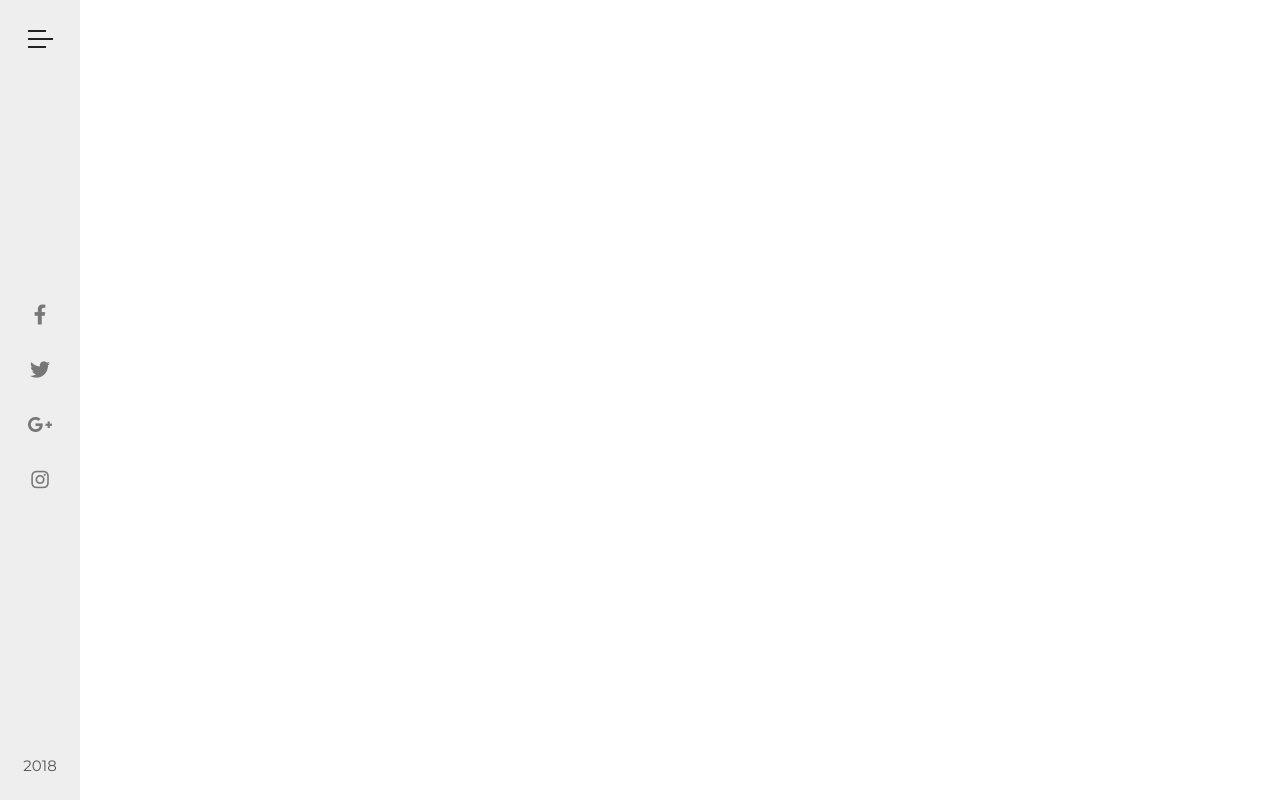
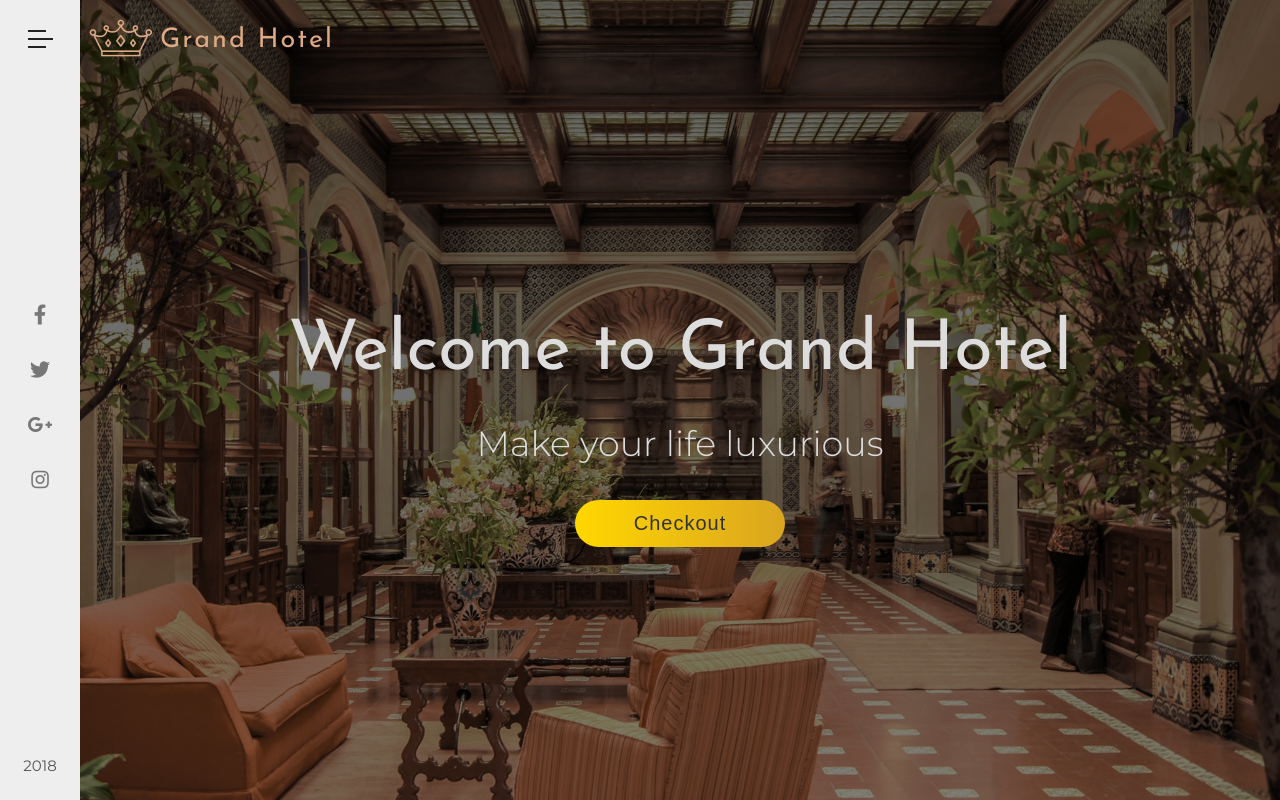
Before and after one commit to briancollins081/CSS-css3-grid-and-flexbox-projects, a plain HTML site: page section_4_grand_hotel_flexbox/index.html in a window 1280 px wide. Drawn offline with Linux system fonts and the light colour scheme.

Commit message:
Hotel: finished working on the header section

```diff
--- a/section_4_grand_hotel_flexbox/css/styles.css
+++ b/section_4_grand_hotel_flexbox/css/styles.css
@@ -199,24 +199,106 @@ body {
     margin-bottom: 1.5rem;
 }
 
-.checkbox:checked ~ .navigation {
+.checkbox:checked~.navigation {
     margin-left: 8rem;
     width: 40rem;
     left: 0;
 }
 
-.checkbox:checked ~ .sidebar .line-1{
+.checkbox:checked~.sidebar .line-1 {
     transform: rotate(-405deg) translate(-5px, 6px);
     width: 2.5rem;
 }
 
-.checkbox:checked ~ .sidebar .line-2{
+.checkbox:checked~.sidebar .line-2 {
     opacity: 0;
 }
-.checkbox:checked ~ .sidebar .line-3{
+
+.checkbox:checked~.sidebar .line-3 {
     transform: rotate(405deg) translate(-5px, -6px);
     width: 2.5rem;
 }
 
 /* end navigation */
 /* end of navbar */
+
+/* header */
+.header {
+    margin-left: 8rem;
+    min-height: 100vh;
+    background: linear-gradient(rgba(0, 0, 0, .6), rgba(0, 0, 0, .5)), url(../img/header-1.jpeg) center no-repeat;
+    background-size: cover;
+}
+
+.brand {
+    display: flex;
+    cursor: pointer;
+}
+
+.hotel-heading {
+    font-family: 'Josefin Sans', sans-serif;
+    font-size: 2.7rem;
+    font-weight: 400;
+    color: #deaa86;
+    letter-spacing: .2rem;
+}
+
+.banner {
+    color: #ddd;
+    height: 65rem;
+    display: flex;
+    flex-direction: column;
+    align-items: center;
+    justify-content: center;
+}
+
+.banner-heading {
+    font-family: 'Josefin Sans', sans-serif;
+    font-size: 7rem;
+    font-weight: 400;
+    margin-bottom: 0;
+    animation: anim 2s;
+}
+
+.banner-paragraph {
+    font-size: 3.5rem;
+    font-weight: 300;
+    /*fill-mode: backwards; -> placed at the start of animation on start where opacity:0*/
+    animation: anim 1.5s .5s backwards;
+}
+
+.banner-button {
+    width: 21rem;
+    padding: 1.2rem 2rem;
+    font-size: 2rem;
+    color: #333;
+    letter-spacing: .1rem;
+    border: none;
+    border-radius: 10rem;
+    outline: none;
+    cursor: pointer;
+    background-image: linear-gradient(to right, gold, goldenrod);
+    transition: all .2s ease-out;
+    animation: anim 1s 1s backwards;
+
+}
+
+.banner-button:hover {
+    background-image: linear-gradient(to left, gold, goldenrod);
+}
+
+.banner-button:active {
+    transform: translateY(.2rem);
+}
+
+@keyframes anim {
+    0% {
+        opacity: 0;
+    }
+
+    100% {
+        opacity: 1;
+    }
+}
+
+/* end of header */
--- a/section_4_grand_hotel_flexbox/index.html
+++ b/section_4_grand_hotel_flexbox/index.html
@@ -90,6 +90,21 @@
         </nav>
     </div>
     <!-- end of navbar -->
+    <!-- header -->
+    <header class="header">
+        <div class="brand">
+            <div>
+                <img src="./img/crown.png" width="80" alt="">
+            </div>
+            <h3 class="hotel-heading">Grand Hotel</h3>
+        </div>
+        <div class="banner">
+            <h1 class="banner-heading">Welcome to Grand Hotel</h1>
+            <p class="banner-paragraph">Make your life luxurious</p>
+            <button class="banner-button">Checkout</button>
+        </div>
+    </header>
+    <!-- end of header -->
 </body>
 
 </html>
```
